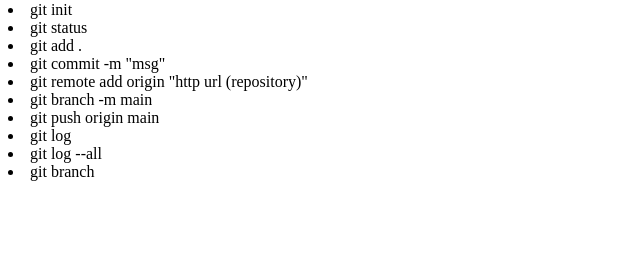
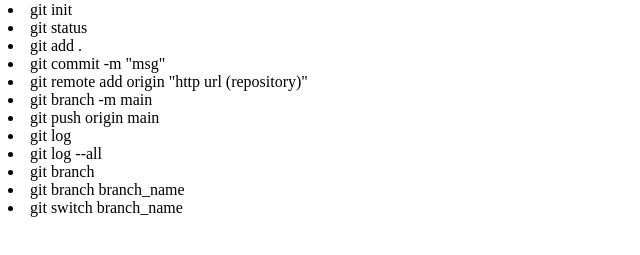
Before and after one commit to Sharanya-Katukuri/gittasks, a plain HTML site: page index.html in a window 1280 px wide. Shown: the part 79-334 px from the top of the page, without its empty margins (0-640 px from the left). Drawn offline with Linux system fonts and the light colour scheme.

Commit message:
version5

```diff
--- a/index.html
+++ b/index.html
@@ -17,6 +17,7 @@
     <li>git log</li>
     <li> git log --all</li>
     <li>git branch </li>
-
+   <li>git branch branch_name</li>
+   <li>git switch branch_name</li>
 </body>
 </html>
```
